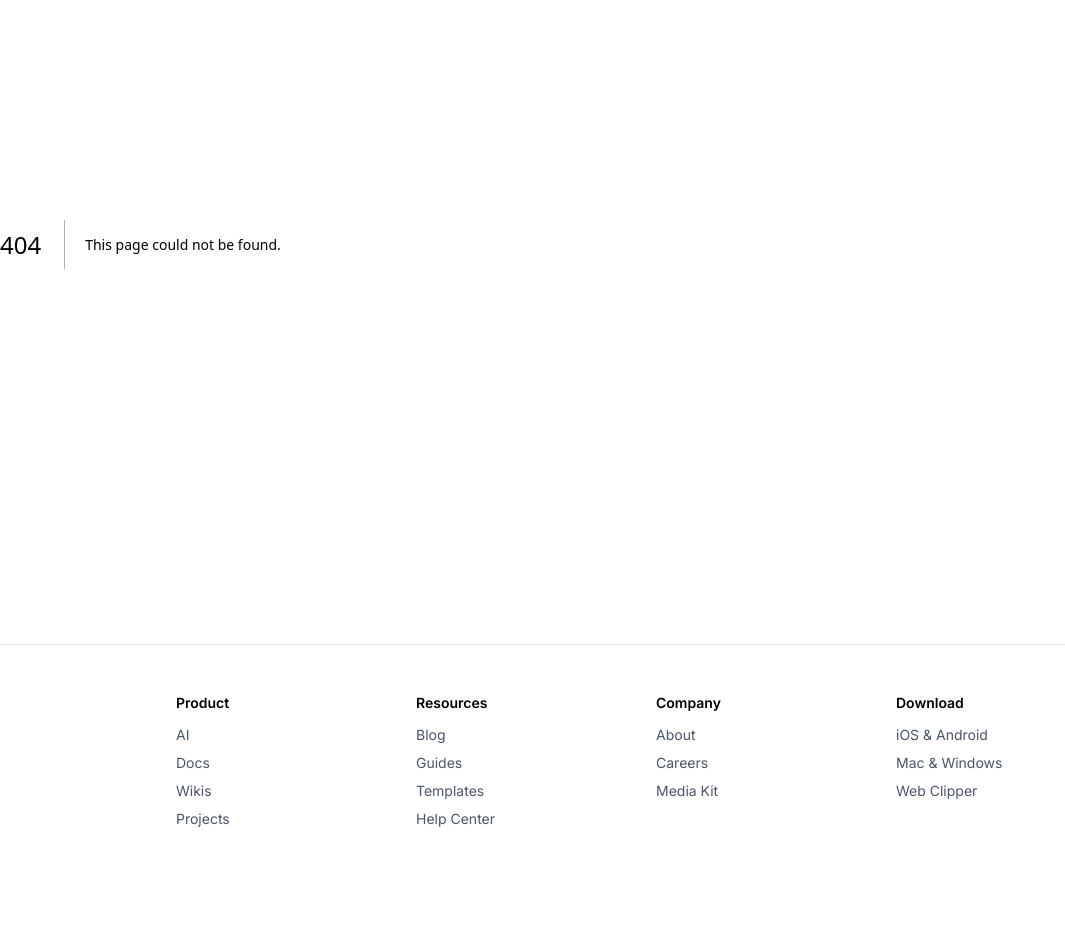
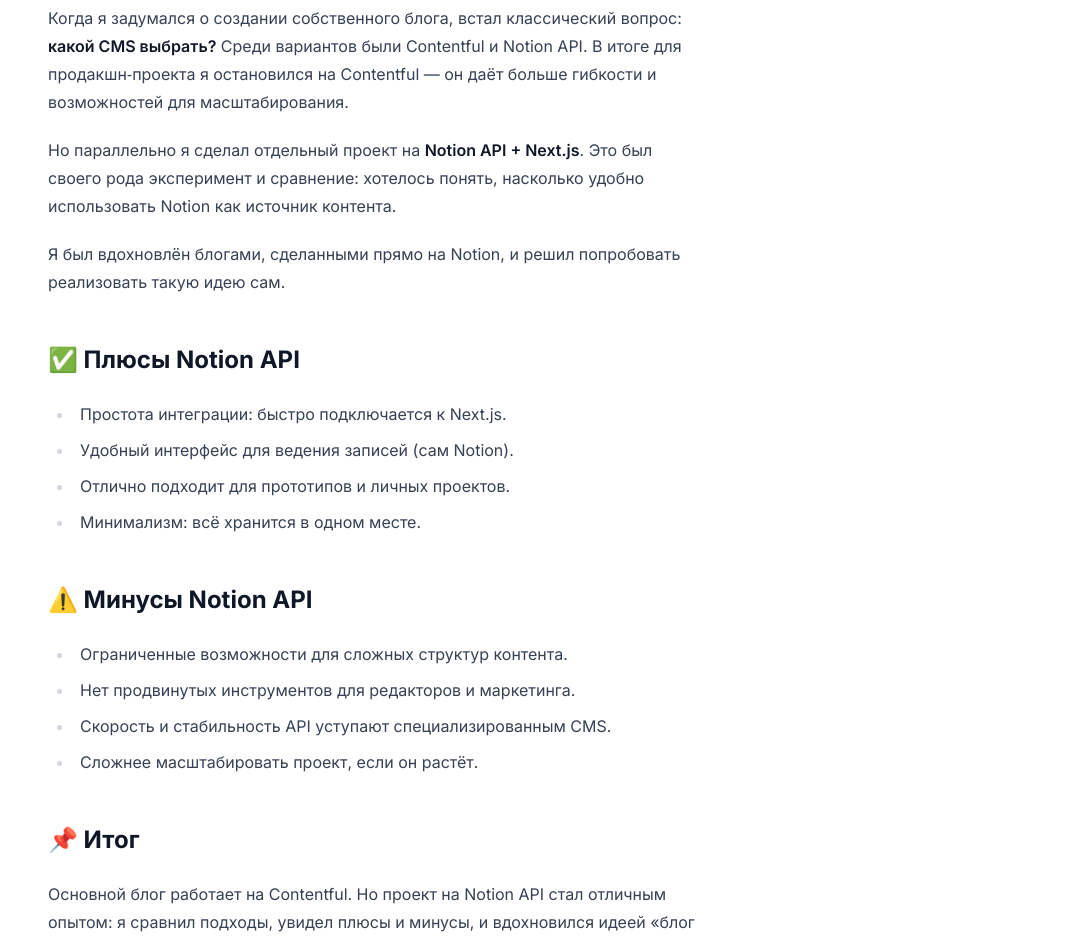
Before and after one commit to individualita/next-notion-blog, a Next.js app: page /about in a window 1280 px wide. Before the commit this address had no page. Shown: the part 220-1162 px from the top of the page, without its empty margins (0-1065 px from the left). Before the commit the page ends 1097 px from the top, so only its background shows below. Built offline with nearby package versions, Linux system fonts and the light colour scheme.

Commit message:
feat: implement block caching and refactor layout for better structure

```diff
--- /dev/null
+++ b/src/app/about/page.tsx
@@ -0,0 +1,53 @@
+import { Container } from '@/src/components/Container';
+
+export default function AboutPage() {
+  return (
+    <section className="py-12">
+      <Container>
+        <article className="prose mx-auto">
+          <h1>🚀 Notion API + Next.js как эксперимент</h1>
+          <p>
+            Когда я задумался о создании собственного блога, встал классический
+            вопрос: <strong>какой CMS выбрать?</strong> Среди вариантов были
+            Contentful и Notion API. В итоге для продакшн‑проекта я остановился
+            на Contentful — он даёт больше гибкости и возможностей для
+            масштабирования.
+          </p>
+          <p>
+            Но параллельно я сделал отдельный проект на <strong>Notion API +
+            Next.js</strong>. Это был своего рода эксперимент и сравнение:
+            хотелось понять, насколько удобно использовать Notion как источник
+            контента.
+          </p>
+          <p>
+            Я был вдохновлён блогами, сделанными прямо на Notion, и решил
+            попробовать реализовать такую идею сам.
+          </p>
+
+          <h2>✅ Плюсы Notion API</h2>
+          <ul>
+            <li>Простота интеграции: быстро подключается к Next.js.</li>
+            <li>Удобный интерфейс для ведения записей (сам Notion).</li>
+            <li>Отлично подходит для прототипов и личных проектов.</li>
+            <li>Минимализм: всё хранится в одном месте.</li>
+          </ul>
+
+          <h2>⚠️ Минусы Notion API</h2>
+          <ul>
+            <li>Ограниченные возможности для сложных структур контента.</li>
+            <li>Нет продвинутых инструментов для редакторов и маркетинга.</li>
+            <li>Скорость и стабильность API уступают специализированным CMS.</li>
+            <li>Сложнее масштабировать проект, если он растёт.</li>
+          </ul>
+
+          <h2>📌 Итог</h2>
+          <p>
+            Основной блог работает на Contentful. Но проект на Notion API стал
+            отличным опытом: я сравнил подходы, увидел плюсы и минусы, и
+            вдохновился идеей «блог как расширение рабочего пространства».
+          </p>
+        </article>
+      </Container>
+    </section>
+  );
+}
--- /dev/null
+++ b/src/app/contact/page.tsx
@@ -0,0 +1,40 @@
+'use client';
+import { Container } from '@/src/components/Container';
+import Link from 'next/link';
+
+export default function ContactPage() {
+    return (
+        <section className='flex flex-1 items-center justify-center '>
+            <Container>
+                <div className='text-center space-y-6 '>
+                    <h1 className='text-3xl font-bold'>Contact</h1>
+                    <p className='text-gray-600'>Find me on:</p>
+
+                    <div className='flex justify-center gap-6'>
+                        <a
+                            href='https://www.linkedin.com/in/romaw3b'
+                            target='_blank'
+                            className='text-gray-600 hover:text-blue-600 transition-colors'
+                        >
+                            LinkedIn
+                        </a>
+                        <a
+                            href='https://github.com/individualita'
+                            target='_blank'
+                            className='text-gray-600 hover:text-black transition-colors'
+                        >
+                            GitHub
+                        </a>
+                        <a
+                            href='https://www.romaw3b.com'
+                            target='_blank'
+                            className='text-gray-600 hover:text-sky-500 transition-colors'
+                        >
+                            My website
+                        </a>
+                    </div>
+                </div>
+            </Container>
+        </section>
+    );
+}
--- a/src/app/layout.tsx
+++ b/src/app/layout.tsx
@@ -1,12 +1,11 @@
 import type { Metadata } from 'next';
 import { Inter } from 'next/font/google';
-import { fetchLivePages } from '../lib/notion';
 
 import './globals.css';
 
+//components
 import { Footer } from '../components/Footer';
 import { Header } from '../components/Header';
-
 
 const inter = Inter({
     subsets: ['latin', 'cyrillic'],
@@ -31,10 +30,11 @@
             >
                 <Header />
 
-                <div className='min-h-screen pt-16'>
-                    <div className='flex'>{children}</div>
-                    <Footer />
-                </div>
+                <main className='min-h-screen pt-16 flex '>
+                    {/* children будет flex-элементом */}
+                    {children}
+                </main>
+                <Footer />
             </body>
         </html>
     );
--- a/src/app/posts/[slug]/page.tsx
+++ b/src/app/posts/[slug]/page.tsx
@@ -1,11 +1,17 @@
 export const revalidate = 300; // обновлять кеш раз в 60 секунд
 
-import { fetchPageBySlug, fetchPageBlocks} from '@/src/lib/notion';
+import { fetchPageBySlug, fetchPageBlocks } from '@/src/lib/notion';
+import Link from 'next/link';
+import { Container } from '@/src/components/Container';
 
 import { renderer } from '@/src/lib/notionRenderer';
 
+
+
 export default async function Post({ params }: { params: { slug: string } }) {
     const { slug } = await params;
+
+      // 1. Получаем страницу
 
     const page = await fetchPageBySlug(slug);
 
@@ -13,11 +19,26 @@
         return <div>Page not found. </div>;
     }
 
+  // 2. Получаем блоки
     const blocks = await fetchPageBlocks(page.id);
-
+    //3. Render
     const html = await renderer.render(...blocks);
 
     return (
-        <article className='prose prose-lg mx-auto py-20' dangerouslySetInnerHTML={{ __html: html }} />
+        <article className='prose prose-lg mx-auto py-20 relative'>
+            <Container>
+            {/* Кнопка назад */}
+                <Link
+                    href='/'
+                    className='inline-block  px-4 py-2 rounded-md bg-gray-100 hover:bg-gray-200 text-sm font-medium transition-colors'
+                >
+                    ← Back to all posts
+                </Link>
+
+            {/* Контент поста */}
+            <div dangerouslySetInnerHTML={{ __html: html }} />
+            </Container>
+
+        </article>
     );
 }
--- a/src/components/Header.tsx
+++ b/src/components/Header.tsx
@@ -3,6 +3,7 @@
 import { useState } from 'react';
 import Link from 'next/link';
 
+//components
 import { HeaderNav } from './HeaderNav';
 import { BurgerBtn } from './BurgerBtn';
 import { MobileMenu } from './MobileMenu';
--- a/src/components/HeaderNav.tsx
+++ b/src/components/HeaderNav.tsx
@@ -1,3 +1,4 @@
+import Link from 'next/link';
 import { headerLinks } from './navigation';
 
 type Orientation = 'horizontal' | 'vertical';
@@ -21,14 +22,14 @@
     return (
         <nav className={`${baseClasses} ${className}`.trim()}>
             {headerLinks.map((link) => (
-                <a
+                <Link
                     key={link.label}
                     href={link.href}
                     onClick={onNavigate}
                     className='rounded-md px-3 py-2 font-medium transition-colors hover:bg-gray-100 hover:text-gray-900'
                 >
                     {link.label}
-                </a>
+                </Link>
             ))}
         </nav>
     );
--- a/src/components/HomeContent.tsx
+++ b/src/components/HomeContent.tsx
@@ -15,11 +15,11 @@
                 <TopicBar />
 
                 {/* content  */}
-                <main className='flex-1 py-10'>
+                <section className='flex-1 py-10'>
                     <Container>
                         <PostsList />
                     </Container>
-                </main>
+                </section>
             </div>
         </>
     );
--- a/src/components/MobileMenu.tsx
+++ b/src/components/MobileMenu.tsx
@@ -1,7 +1,6 @@
 'use client';
 
 import { HeaderNav } from './HeaderNav';
-import { TopicNav } from './TopicNav';
 
 interface MobileMenuProps {
     onClose: () => void;
--- a/src/components/PostCard.tsx
+++ b/src/components/PostCard.tsx
@@ -35,6 +35,7 @@
                                 fill
                                 sizes='(min-width: 1024px) 50vw, 100vw'
                                 className='h-full w-full object-cover transition-transform duration-300 group-hover:scale-105'
+                                loading='eager'
                             />
                             <span className='absolute right-2 bottom-2 px-2 py-0.5 text-xs bg-gray-600 text-gray-300'>
                                 {topic}
@@ -70,18 +71,21 @@
                         {description}
                     </p>
                 )}
+            </Link>
 
-                {/* Meta Info */}
-                <div className='flex items-center gap-3 text-sm text-gray-500'>
-                    <span className='font-bold'>romaw3b</span>
-                    <span>
-                        <span>
-                            published:{' '}
-                            {new Date(date).toISOString().split('T')[0]}
-                        </span>
-                    </span>
-                </div>
-            </Link>
+            {/* Meta Info */}
+            <div className='flex items-center gap-3 text-sm text-gray-500'>
+                <a
+                    href='https://www.romaw3b.com'
+                    target='_blank'
+                    className='font-bold hover:underline'
+                >
+                    romaw3b
+                </a>
+                <span>
+                    published: {new Date(date).toISOString().split('T')[0]}
+                </span>
+            </div>
         </article>
     );
 }
--- a/src/components/navigation.ts
+++ b/src/components/navigation.ts
@@ -1,7 +1,7 @@
 export const headerLinks = [
     // { label: 'notion', href: '#' },
     // { label: 'notion', href: '#' },
-    { label: 'Home', href: '#' },
-    { label: 'Contact', href: '#' },
-    { label: 'About', href: '#' },
+    { label: 'Home', href: '/' },
+    { label: 'Contact', href: '/contact' },
+    { label: 'About', href: '/about' },
 ];
--- a/src/lib/cacheConfig.ts
+++ b/src/lib/cacheConfig.ts
@@ -7,4 +7,5 @@
 export const CACHE_TAGS = {
     POSTS: 'notion-posts',
     POST: (slug: string) => `post-${slug}`,
+    BLOCKS: (pageId: string) => `blocks-${pageId}`,
 };
--- a/src/lib/notion.ts
+++ b/src/lib/notion.ts
@@ -24,7 +24,7 @@
                 property: 'status',
                 status: { equals: 'live' },
             },
-              sorts: [{ property: 'date', direction: 'descending' }],
+            sorts: [{ property: 'date', direction: 'descending' }],
         });
         return response;
     },
@@ -60,10 +60,22 @@
         },
     )();
 
-export async function fetchPageBlocks(pageId: string) {
-    const response = await notion.blocks.children.list({
-        block_id: pageId,
-    });
-
-    return response.results as BlockObjectResponse[];
-}
+export const fetchPageBlocks = (pageId: string) =>
+    unstable_cache(
+        async () => {
+            console.log(
+                '🔥 ЗАПРОС fetchPageBlocks:',
+                pageId,
+                new Date().toISOString(),
+            );
+            const response = await notion.blocks.children.list({
+                block_id: pageId,
+            });
+            return response.results as BlockObjectResponse[];
+        },
+        ['page-blocks', pageId],
+        {
+            revalidate: CACHE_TIMES.PAGE_BY_SLUG, // 5 минут (как и сама страница)
+            tags: [CACHE_TAGS.BLOCKS(pageId)], // для ручной ревалидации
+        },
+    )();
```
